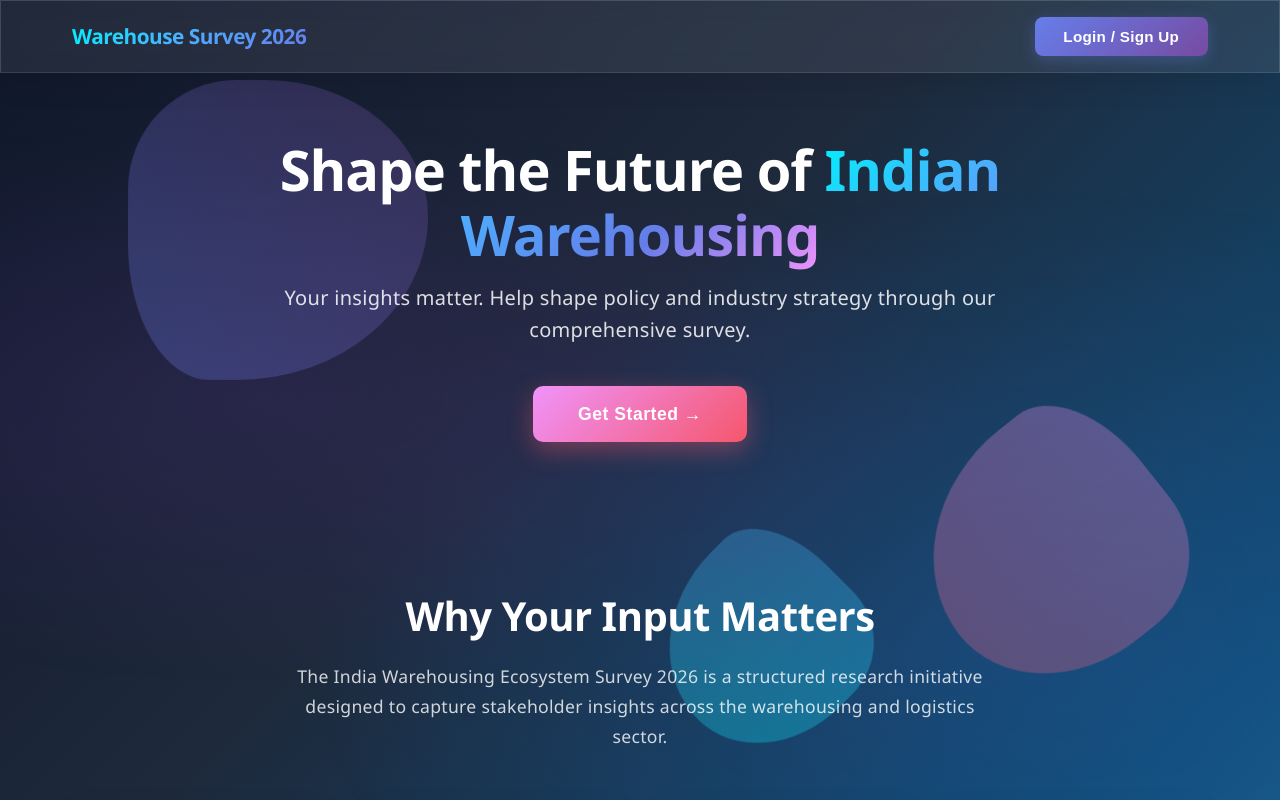
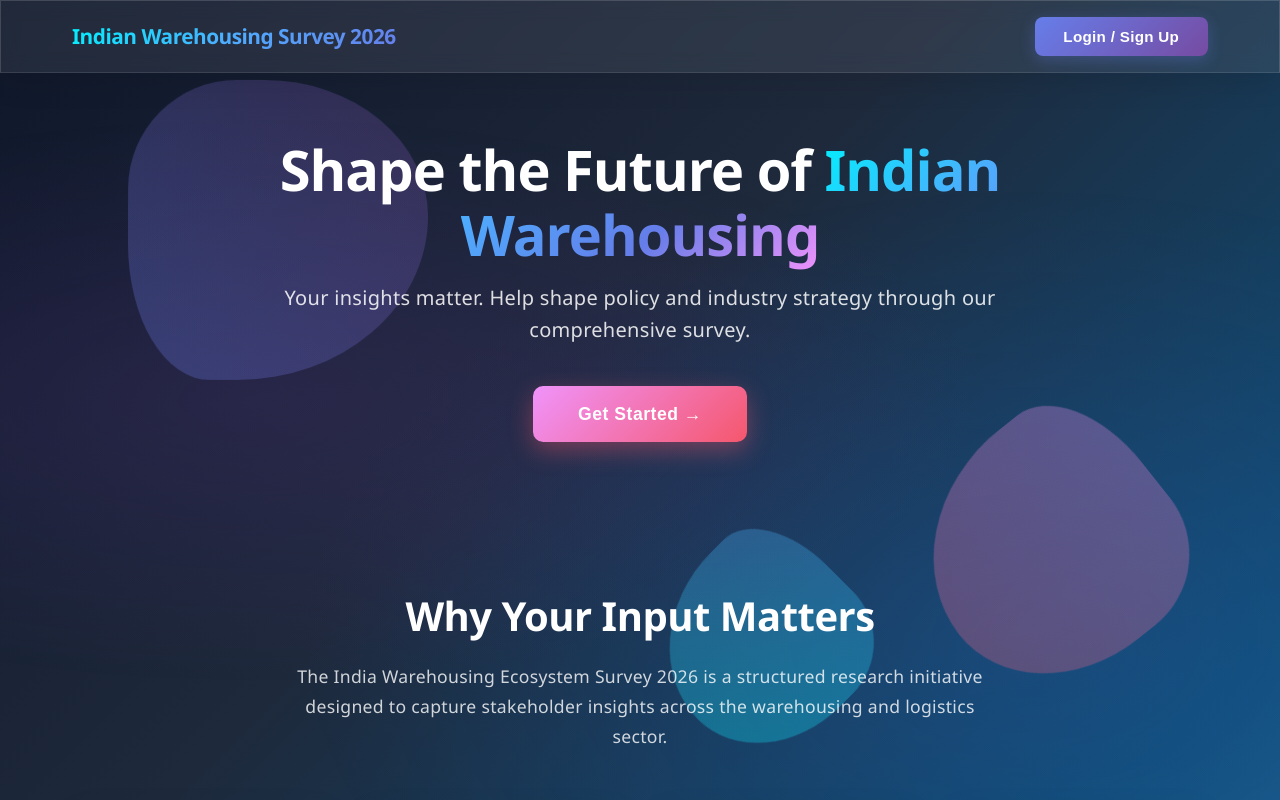
Before and after one commit to Harshupadhyay9719/Test_warehousing, a React (Vite) app: page / in a window 1280 px wide. Shown: the top 800 px of the page. Built offline with nearby package versions, Linux system fonts and the light colour scheme.

Commit message:
Saved local changes

```diff
--- a/src/pages/Landing.jsx
+++ b/src/pages/Landing.jsx
@@ -12,7 +12,7 @@ export default function Landing({ onGetStarted }) {
       <nav className="landing-nav glass-effect">
         <div className="landing-nav-content">
           <div className="landing-logo">
-            <h2>Warehouse Survey 2026</h2>
+            <h2>Indian Warehousing Survey 2026</h2>
           </div>
           <button className="landing-login-btn" onClick={onGetStarted}>
             Login / Sign Up
```
